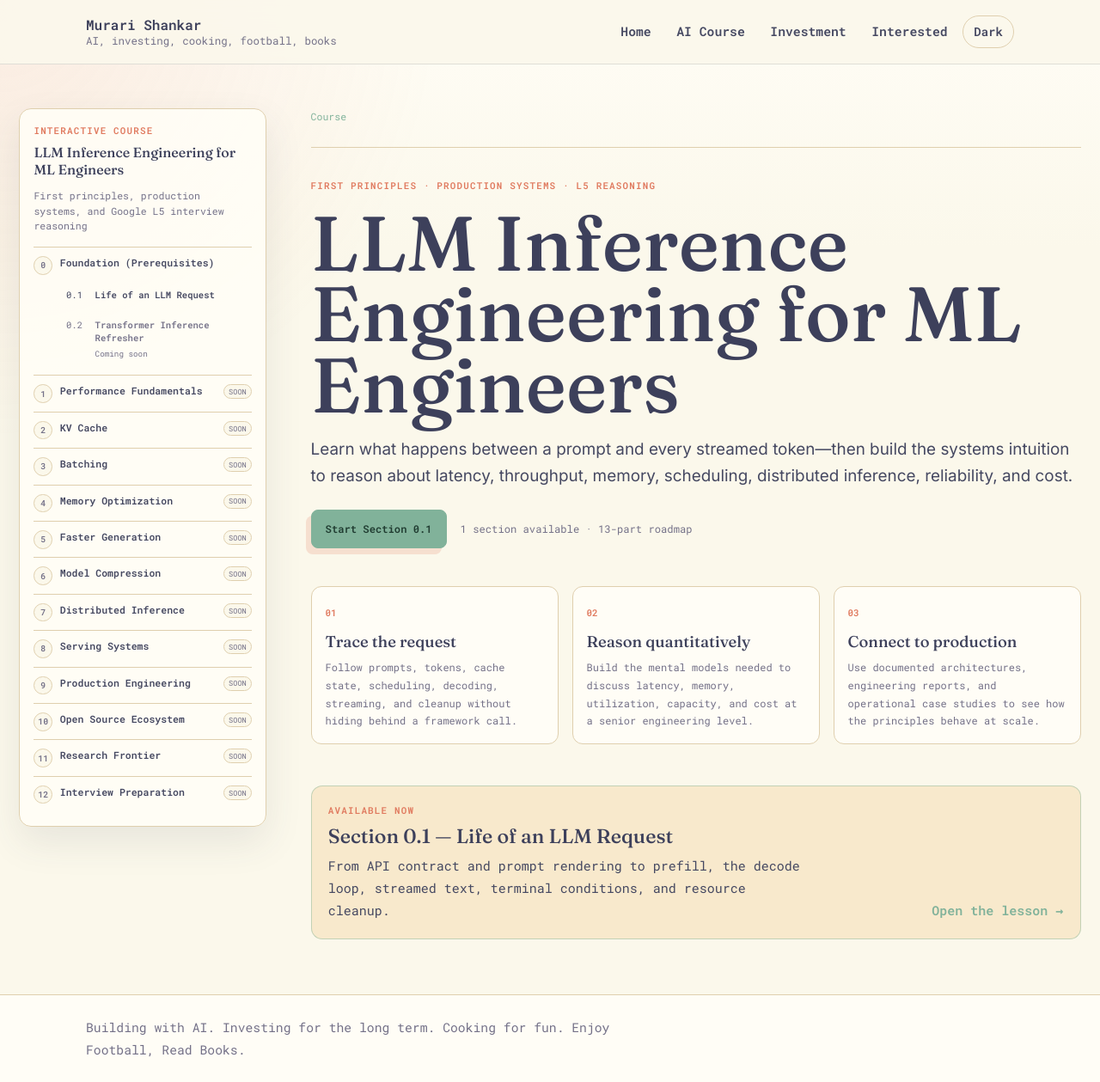
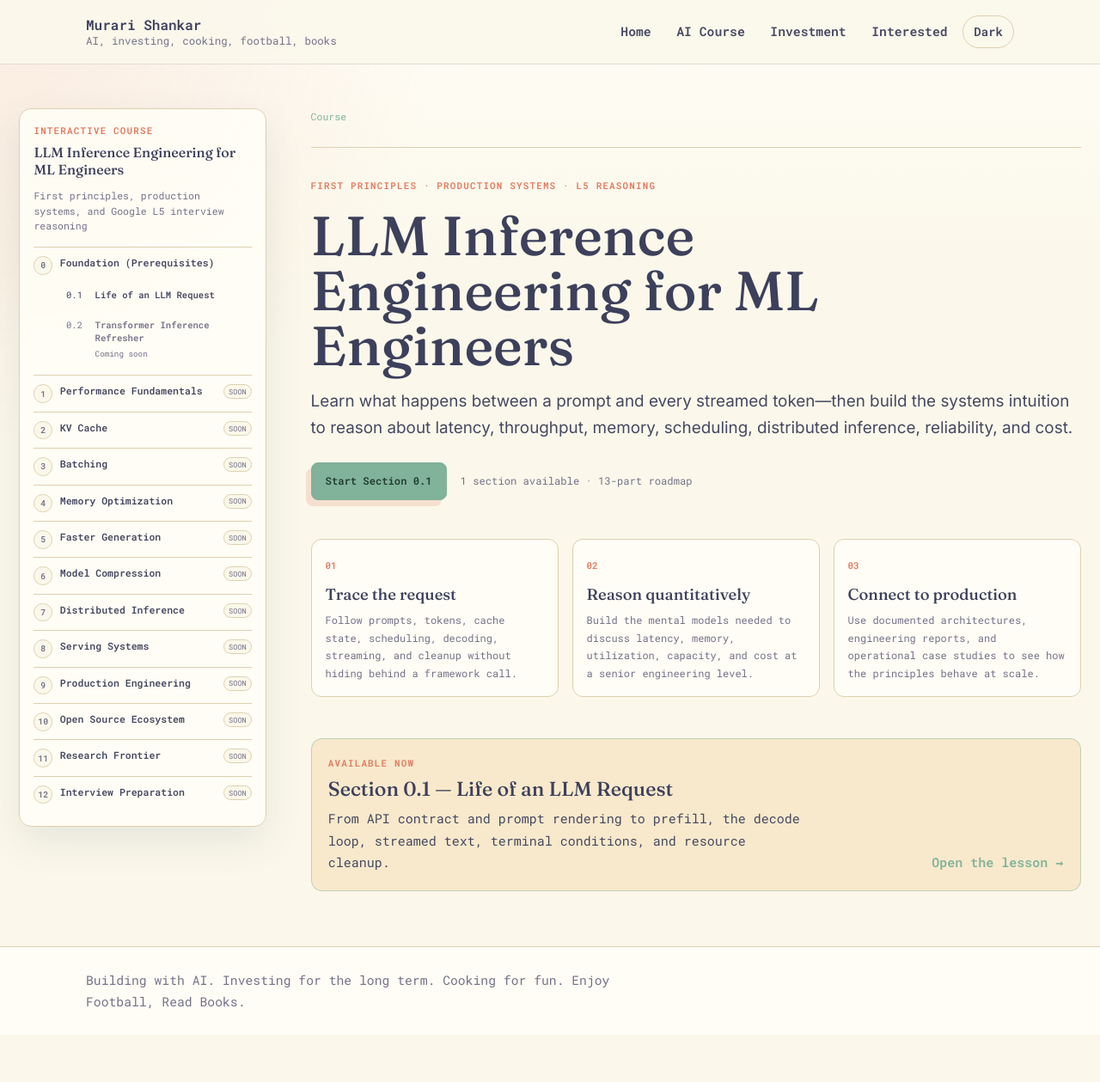
Before and after one commit to imsank/imsank.github.io, a Jekyll site: the page built from ai/llm-inference-engineering/index.html, in a window 1280 px wide and 1259 px high. Shown: the whole window at 86% size. Built offline with Jekyll 4.4.1, drawn with Linux system fonts in a browser that asks for light colours.

Commit message:
Reduce course hero title size

```diff
--- a/assets/course/course.css
+++ b/assets/course/course.css
@@ -353,10 +353,10 @@
 }
 
 .course-hero h1 {
-  max-width: 14ch;
+  max-width: 18ch;
   margin: 0.5rem 0 1.1rem;
-  font-size: clamp(3rem, 8vw, 5.6rem);
-  line-height: 0.92;
+  font-size: clamp(2.35rem, 5vw, 4.2rem);
+  line-height: 1;
 }
 
 .course-hero__lead {
```
